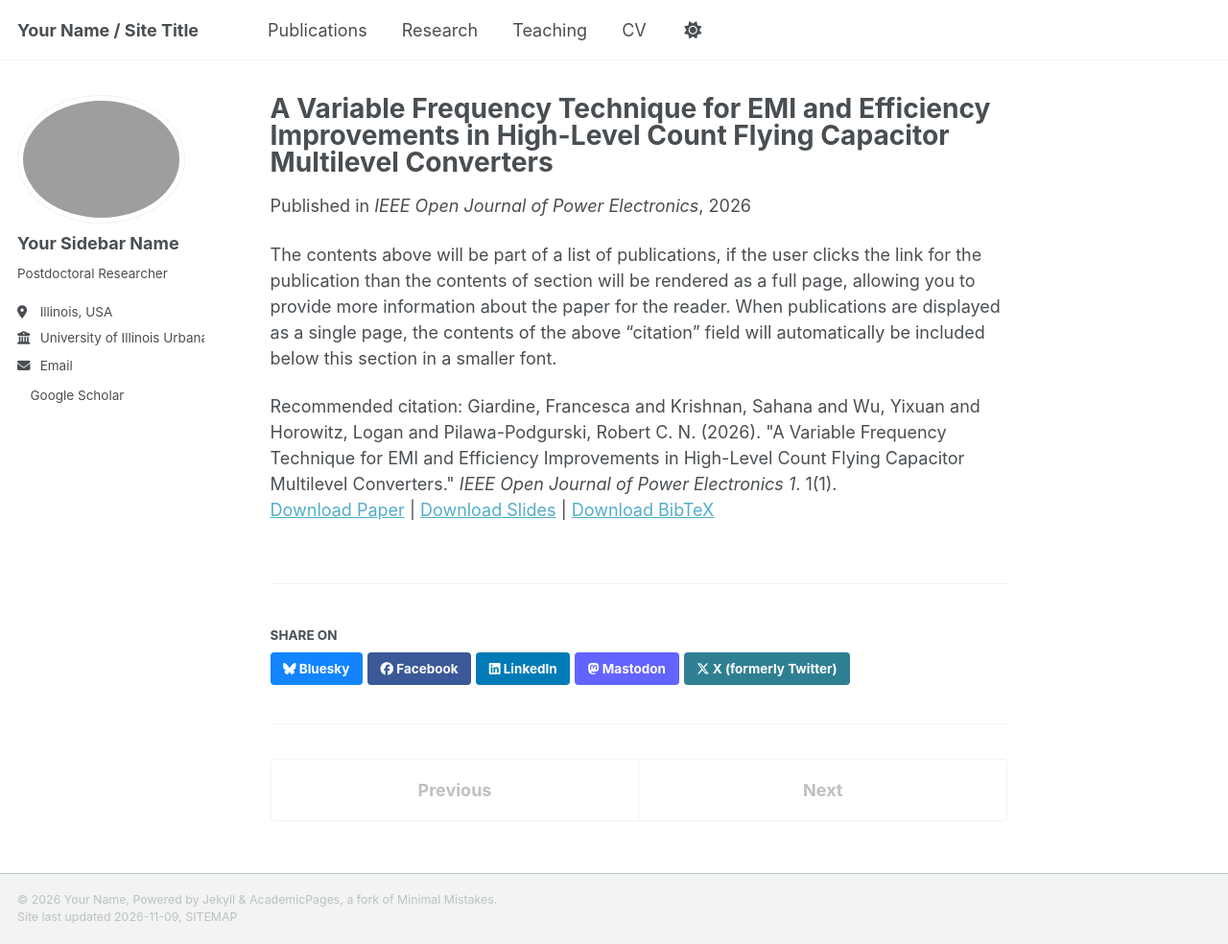
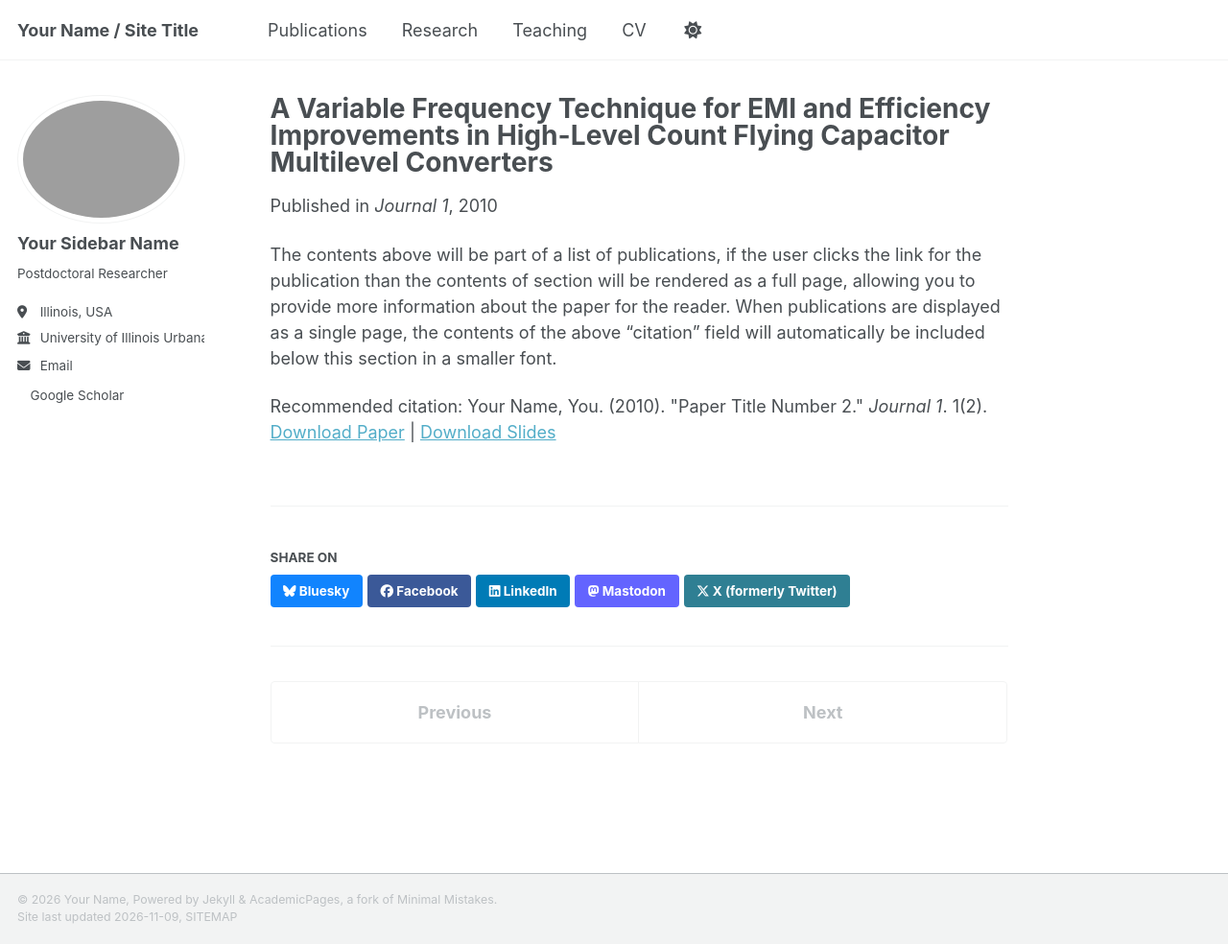
Before and after one commit to fgiardine/fgiardine.github.io, a Jekyll site: the page built from _publications/2009-10-01-paper-title-number-1.md, in a window 1280 px wide and 984 px high. Shown: the whole window at 96% size. Built offline with Jekyll 4.4.1, drawn with Linux system fonts in a browser that asks for light colours; a script bundle is joined from its source files by our own code; a style sheet for code colours, icons or effects is not loaded.

Commit message:
Update 2009-10-01-paper-title-number-1.md

```diff
--- a/_publications/2009-10-01-paper-title-number-1.md
+++ b/_publications/2009-10-01-paper-title-number-1.md
@@ -3,12 +3,12 @@ title: "A Variable Frequency Technique for EMI and Efficiency Improvements in Hi
 collection: publications
 category: manuscripts
 permalink: /publication/2009-10-01-paper-title-number-1
-excerpt: 'This paper is about the number 1. The number 2 is left for future work.'
-date: 2026-01-06
-venue: 'IEEE Open Journal of Power Electronics'
-slidesurl: ''
-paperurl: '10.1109/OJPEL.2025.3646981'
-bibtexurl: ''
-citation: 'Giardine, Francesca and Krishnan, Sahana and Wu, Yixuan and Horowitz, Logan and Pilawa-Podgurski, Robert C. N. (2026). &quot;A Variable Frequency Technique for EMI and Efficiency Improvements in High-Level Count Flying Capacitor Multilevel Converters.&quot; <i>IEEE Open Journal of Power Electronics 1</i>. 1(1).'
+excerpt: 'This paper is about the number 2. The number 3 is left for future work.'
+date: 2010-10-01
+venue: 'Journal 1'
+slidesurl: 'https://academicpages.github.io/files/slides2.pdf'
+paperurl: 'https://academicpages.github.io/files/paper2.pdf'
+citation: 'Your Name, You. (2010). &quot;Paper Title Number 2.&quot; <i>Journal 1</i>. 1(2).'
 ---
+
 The contents above will be part of a list of publications, if the user clicks the link for the publication than the contents of section will be rendered as a full page, allowing you to provide more information about the paper for the reader. When publications are displayed as a single page, the contents of the above "citation" field will automatically be included below this section in a smaller font.
```
